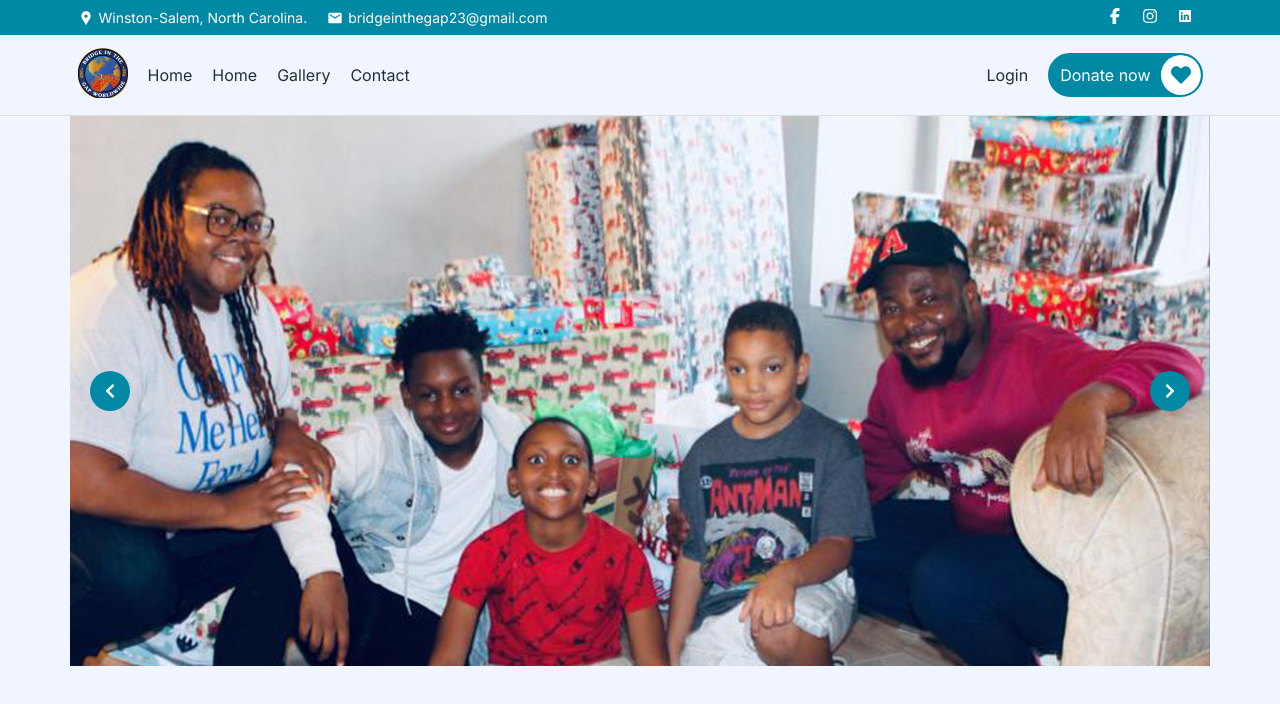
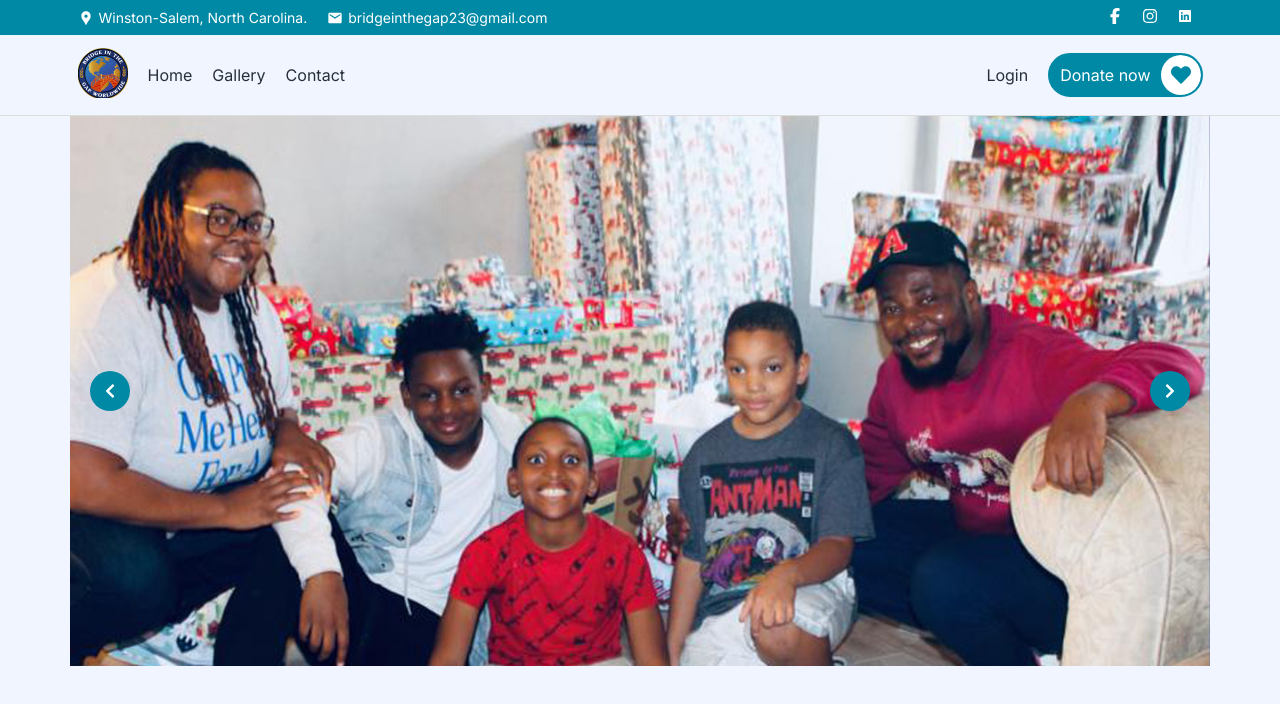
Before and after one commit to herdoycode/ghana, a Next.js app: page / in a window 1280 px wide. Shown: the top 704 px of the page. Built offline with nearby package versions, Linux system fonts and the light colour scheme.

Commit message:
Remove unuse link

```diff
--- a/app/components/navbar/Navbar.tsx
+++ b/app/components/navbar/Navbar.tsx
@@ -25,9 +25,6 @@ const Navbar = () => {
                 <Link href="/">Home</Link>
               </div>
               <div className="item">
-                <Link href="/home">Home</Link>
-              </div>
-              <div className="item">
                 <Link href="/gallery">Gallery</Link>
               </div>
               <div className="item">
```
